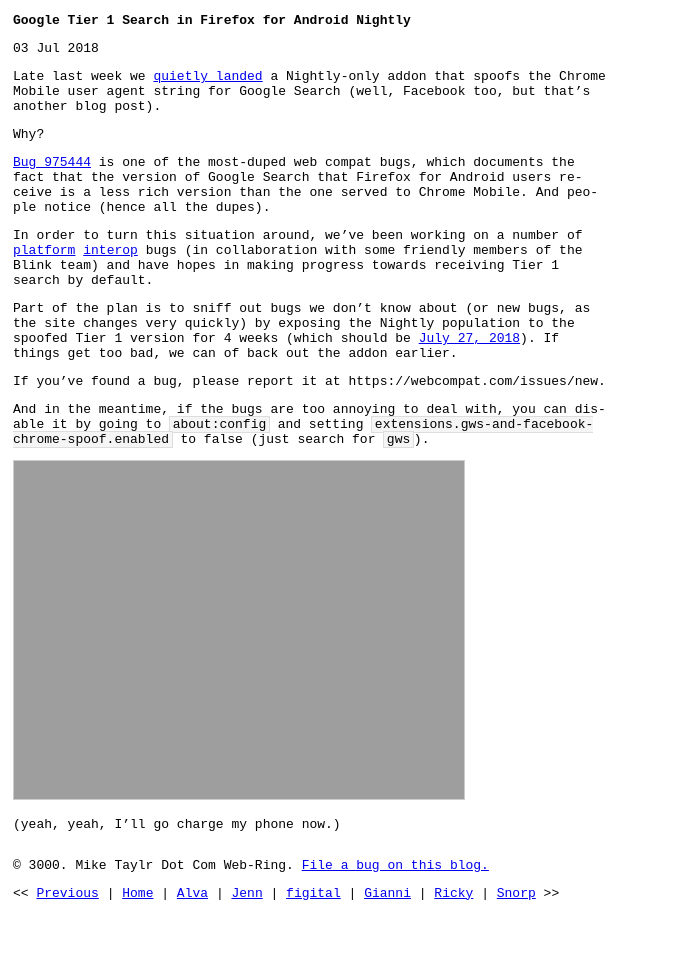
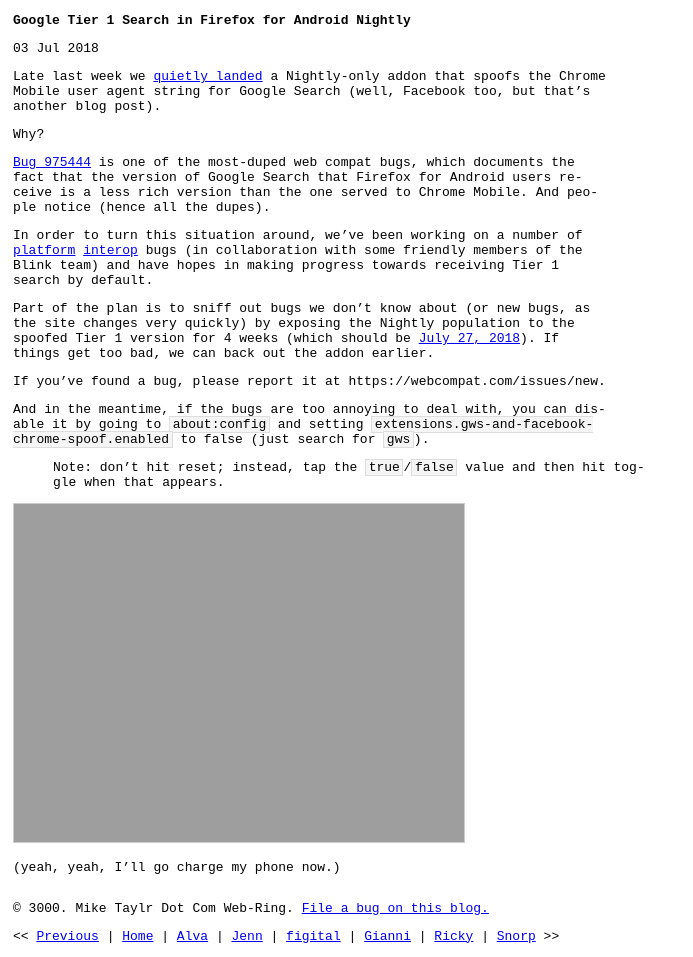
Before and after one commit to miketaylr/miketaylr.com-blog, a Jekyll site: the page built from _posts/2018-07-03-google-search-in-firefox-for-android-nightly.md, in a window 1280 px wide. Shown: the whole page, without its empty margins (0-693 px from the left). Built offline with Jekyll 4.4.1, drawn with Linux system fonts in a browser that asks for light colours; Markdown is read by kramdown in place of the engine named in the settings; before the commit the page ends 914 px from its top, so only the background shows below that.

Commit message:
note about toggle

```diff
--- a/_posts/2018-07-03-google-search-in-firefox-for-android-nightly.md
+++ b/_posts/2018-07-03-google-search-in-firefox-for-android-nightly.md
@@ -12,11 +12,13 @@
 
 In order to turn this situation around, we've been working on a number of [platform][platform] [interop][interop] bugs (in collaboration with some friendly members of the Blink team) and have hopes in making progress towards receiving Tier 1 search by default.
 
-Part of the plan is to sniff out bugs we don't know about (or new bugs, as the site changes very quickly) by exposing the Nightly population to the spoofed Tier 1 version for 4 weeks (which should be [July 27, 2018][backout]). If things get too bad, we can of back out the addon earlier.
+Part of the plan is to sniff out bugs we don't know about (or new bugs, as the site changes very quickly) by exposing the Nightly population to the spoofed Tier 1 version for 4 weeks (which should be [July 27, 2018][backout]). If things get too bad, we can back out the addon earlier.
 
 If you've found a bug, please report it at https://webcompat.com/issues/new.
 
 And in the meantime, if the bugs are too annoying to deal with, you can disable it by going to `about:config` and setting `extensions.gws-and-facebook-chrome-spoof.enabled` to false (just search for `gws`).
+
+> Note: don't hit reset; instead, tap the `true`/`false` value and then hit toggle when that appears.
 
 <img style="width: 75%; height: 75%; border: 1px solid #ccc;" src="https://miketaylr.com/posts/assets/about-config.png">
 
```
